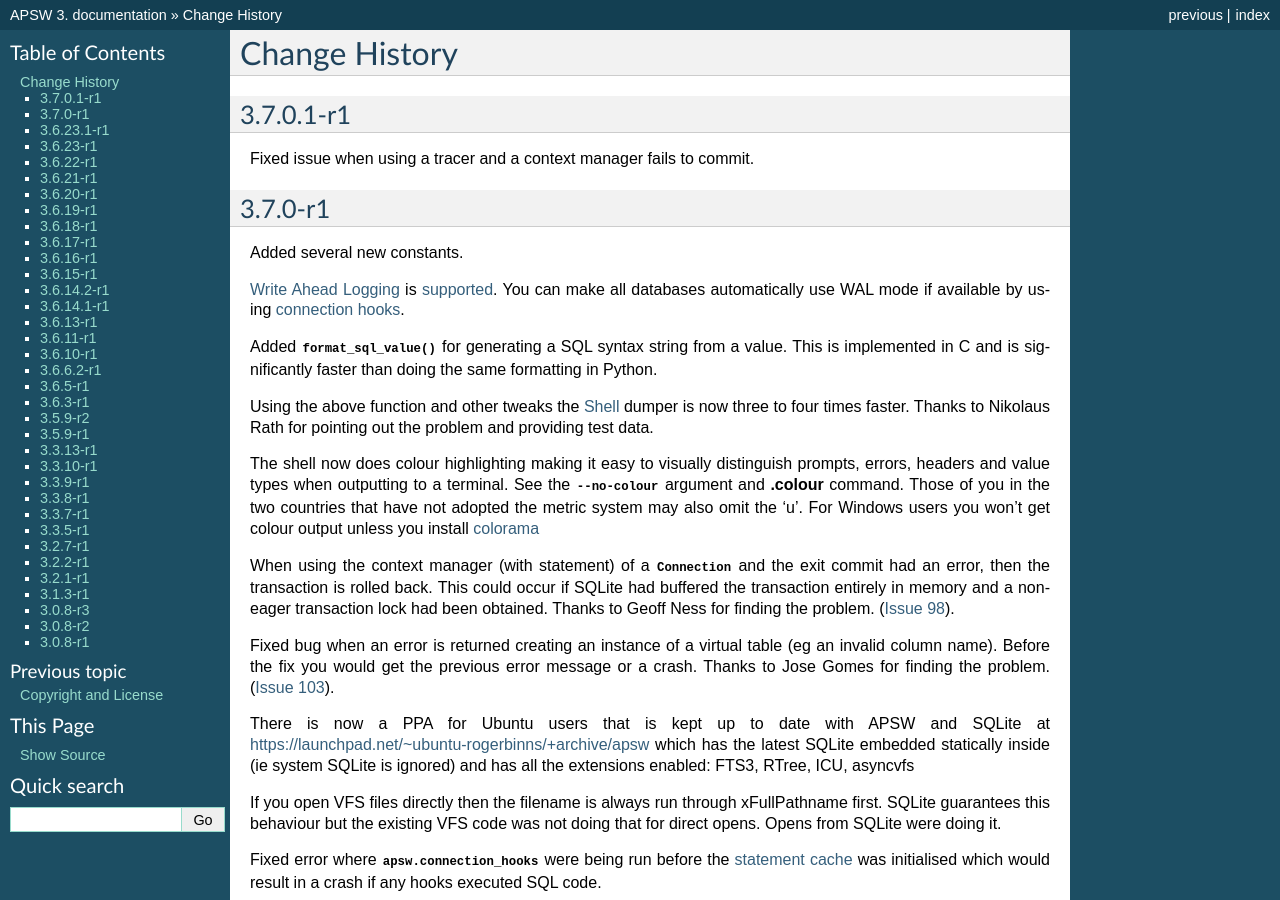
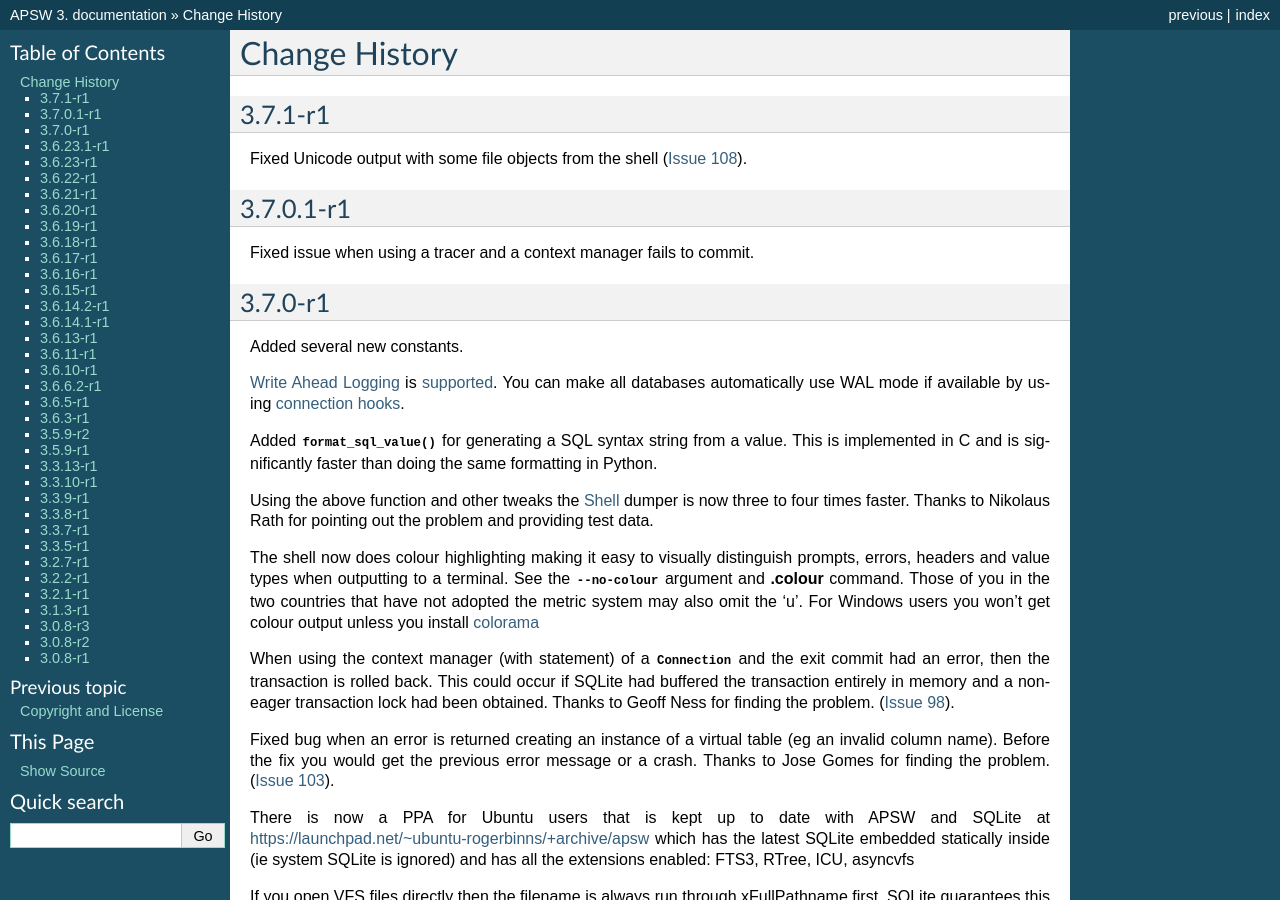
Before and after one commit to rogerbinns/apsw, a Sphinx documentation site: the page built from doc/changes.rst, in a window 1280 px wide and 900 px high. Built offline with Sphinx 7.4.7, drawn with Linux system fonts in a browser that asks for light colours; pages that are not in the unit, such as notebooks, are missing from menus; the version number is read from the project's files by our own code.

Commit message:
Document issue 108 fix

```diff
--- a/doc/changes.rst
+++ b/doc/changes.rst
@@ -1,6 +1,11 @@
 Change History
 **************
 .. currentmodule:: apsw
+
+3.7.1-r1
+========
+
+Fixed Unicode output with some file objects from the shell (`Issue 108 <http://code.google.com/p/apsw/issues/detail?id=108>`__).
 
 3.7.0.1-r1
 ==========
```
